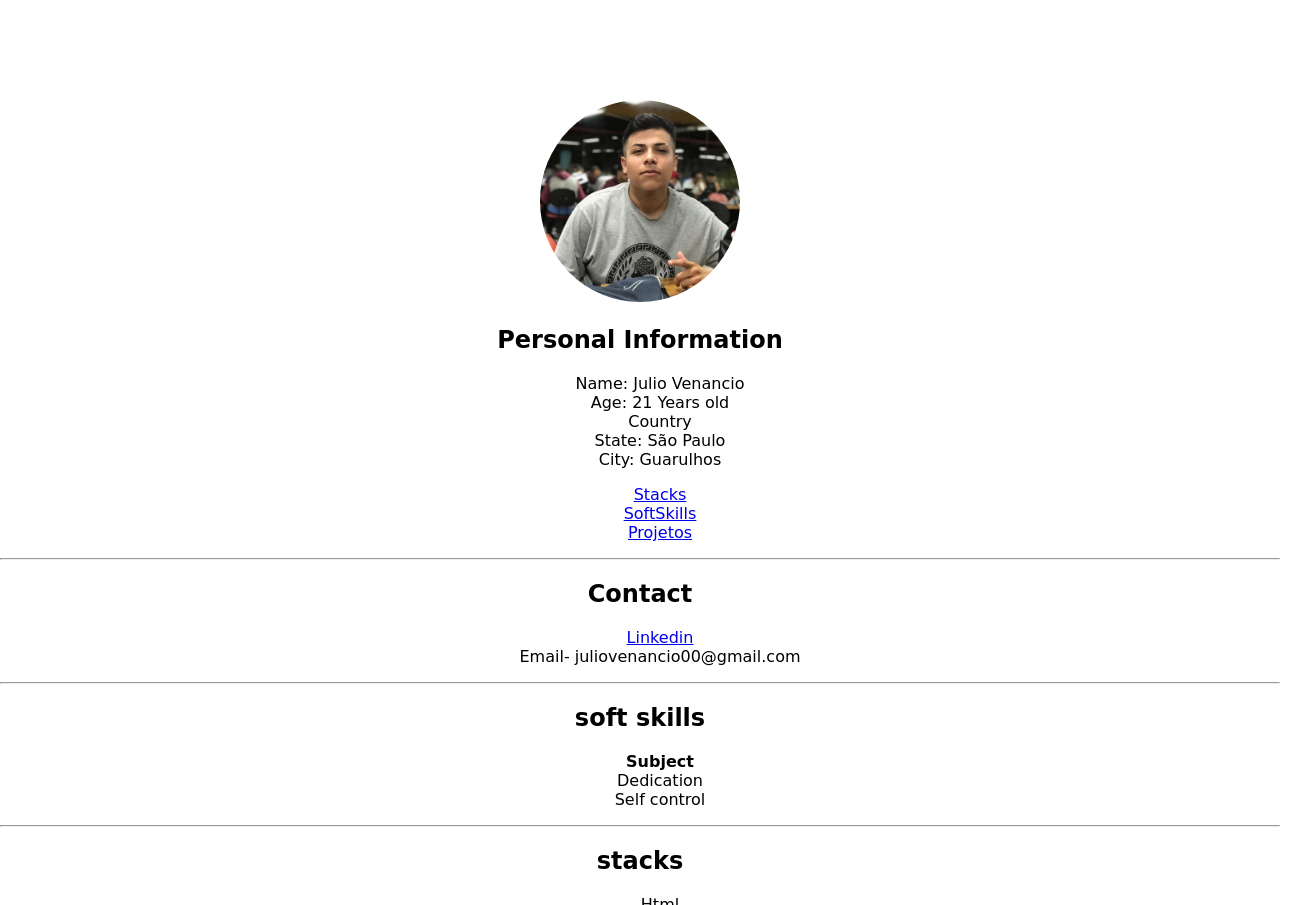
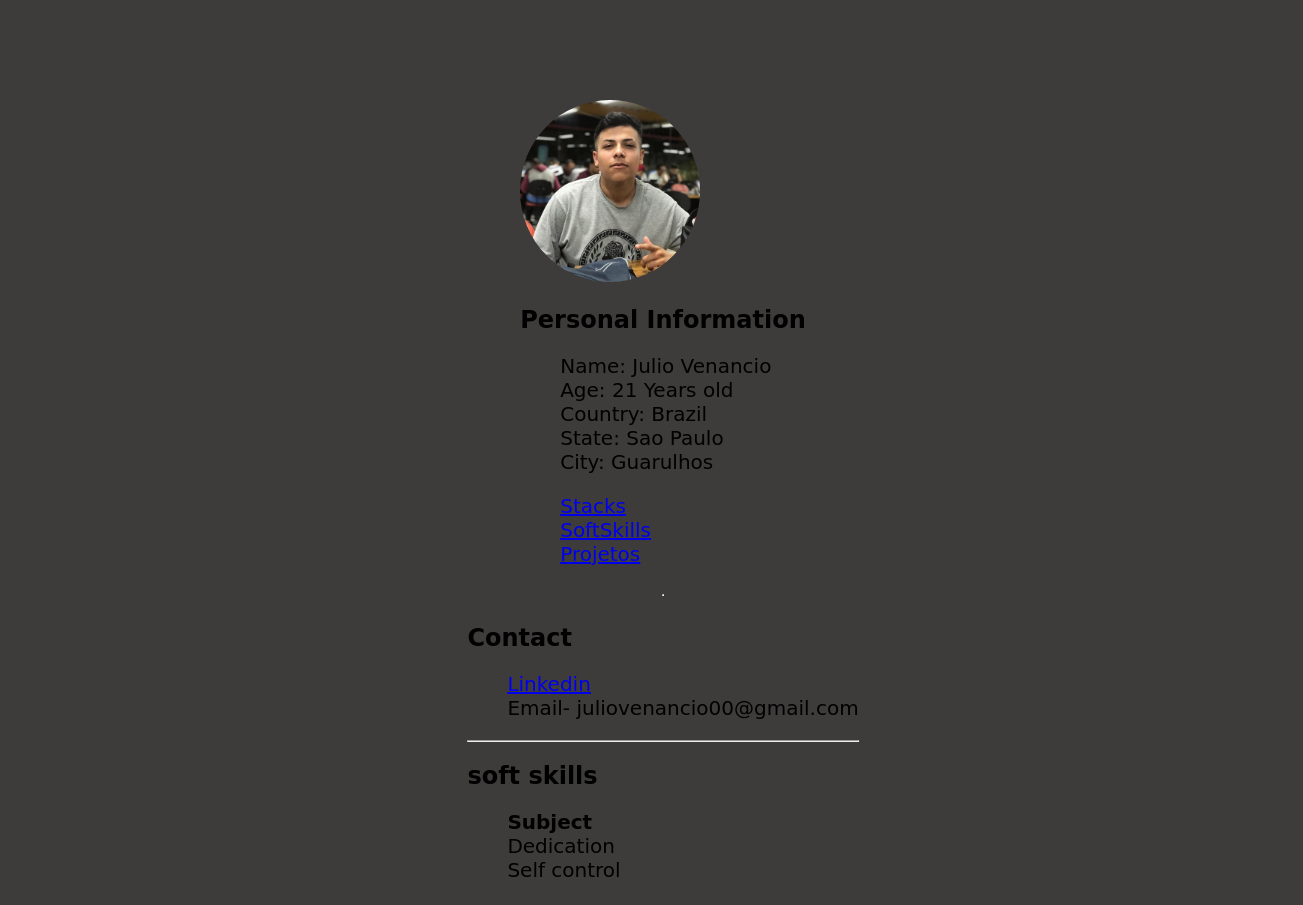
Before and after one commit to JulioVenan/JulioVenan.github.io, a plain HTML site: page index.html in a window 1280 px wide. Shown: the top 905 px of the page, 1303 px wide, since content can reach past the window. Drawn offline with Linux system fonts and the light colour scheme; a web font is replaced by a local one.

Commit message:
att do style

```diff
--- a/index.html
+++ b/index.html
@@ -15,7 +15,7 @@
 
 <body>
 
-
+    <div id="section1">
 
         <img id="juliobonitao" src="./style/profilepicture.jpg" alt="foto do julio lindao" width="200px">
 
@@ -24,8 +24,8 @@
         <ul>
             <li>Name: Julio Venancio </li>
             <li>Age: 21 Years old</li>
-        <li>Country</li>
-        <li>State: São Paulo</li>
+            <li>Country: Brazil</li>
+            <li>State: Sao Paulo</li>
             <li>City: Guarulhos</li>
         </ul>
 
@@ -39,9 +39,13 @@
 
         </ul>
 
+    </div>
 
 
     <hr>
+
+    <div id="section2">
+
 
         <h2><strong>Contact</strong></h2>
         <ul>
@@ -63,7 +67,11 @@
 
         </ul>
 
+    </div>
+
     <hr>
+
+    <div id="section3">
 
         <h2 id="stk">
             stacks
@@ -87,7 +95,7 @@
 
         </ul>
 
-
+    </div>
 
 
 </body>
--- a/style/style.css
+++ b/style/style.css
@@ -1,12 +1,31 @@
 body{
-    margin: auto;
+    display: flex;
+    flex-direction: column;
+    justify-content: center;
+    width: 1280px;
+    max-width: 100%;
     margin-top: 100px;
-    text-align: center;
+    align-items: center;
+    padding-left: 15px;
+    background-color: rgba(49, 46, 46, 0.932);
+}
+
+
+h2{
+    font-size: 35;
+
+}
+ul{
+    font-size: 20px;
 
 }
 
 *{
     font-family: 'Koulen', cursive;
+}
+
+#per{
+    align-self: right 1000px;
 }
 
 ul{
@@ -16,5 +35,6 @@ ul{
 
 img{
     border-radius: 50%;
+    width: 180px;
 
 }
```
Lines whose indentation alone changed are shown as unchanged.
